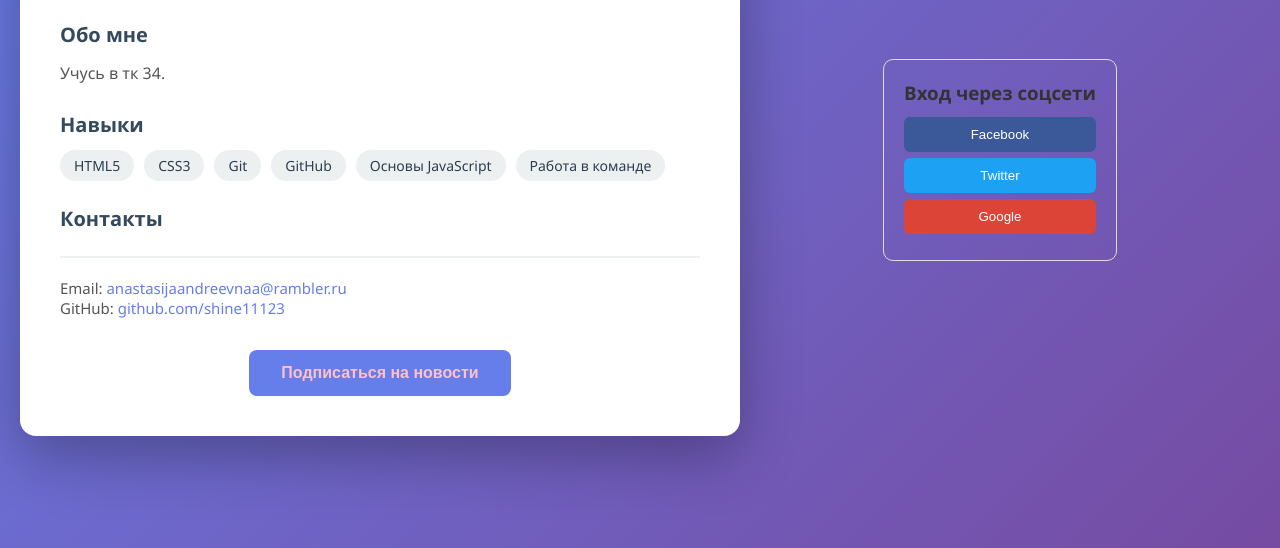
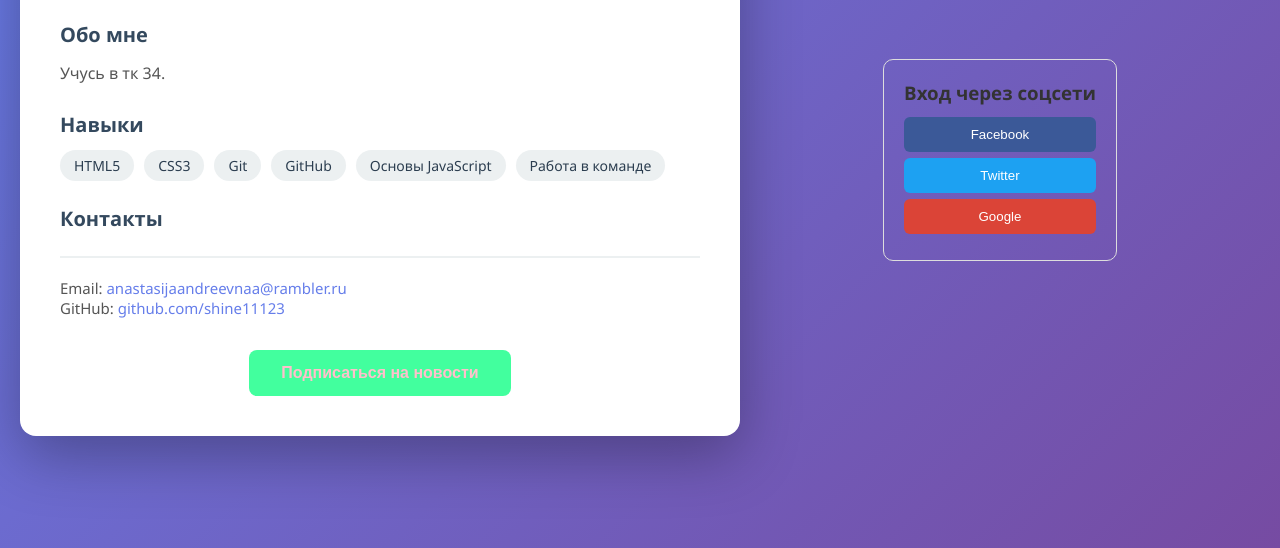
Before and after one commit to shine11123/Homework, a plain HTML site: page index.html in a window 1280 px wide. Shown: the part 252-800 px from the top of the page. Drawn offline with Linux system fonts and the light colour scheme.

Commit message:
цвет кнопки зелёный

```diff
--- a/index.html
+++ b/index.html
@@ -101,7 +101,7 @@
             display: block;
             margin: 32px auto 0;
             padding: 14px 32px;
-            background: #667eea;
+            background: #42ff9e;
             color: #ffc0cb;
             border: none;
             border-radius: 8px;
```
